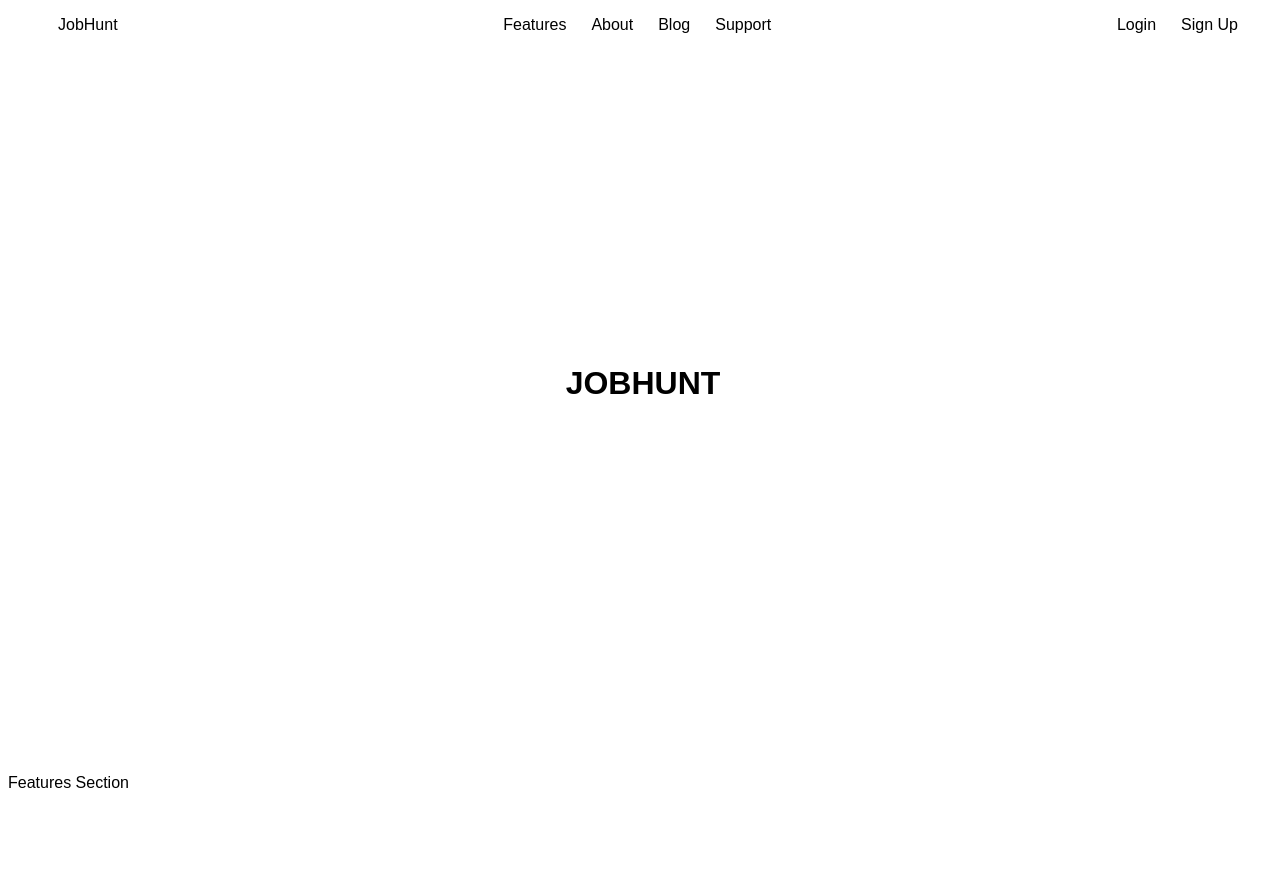
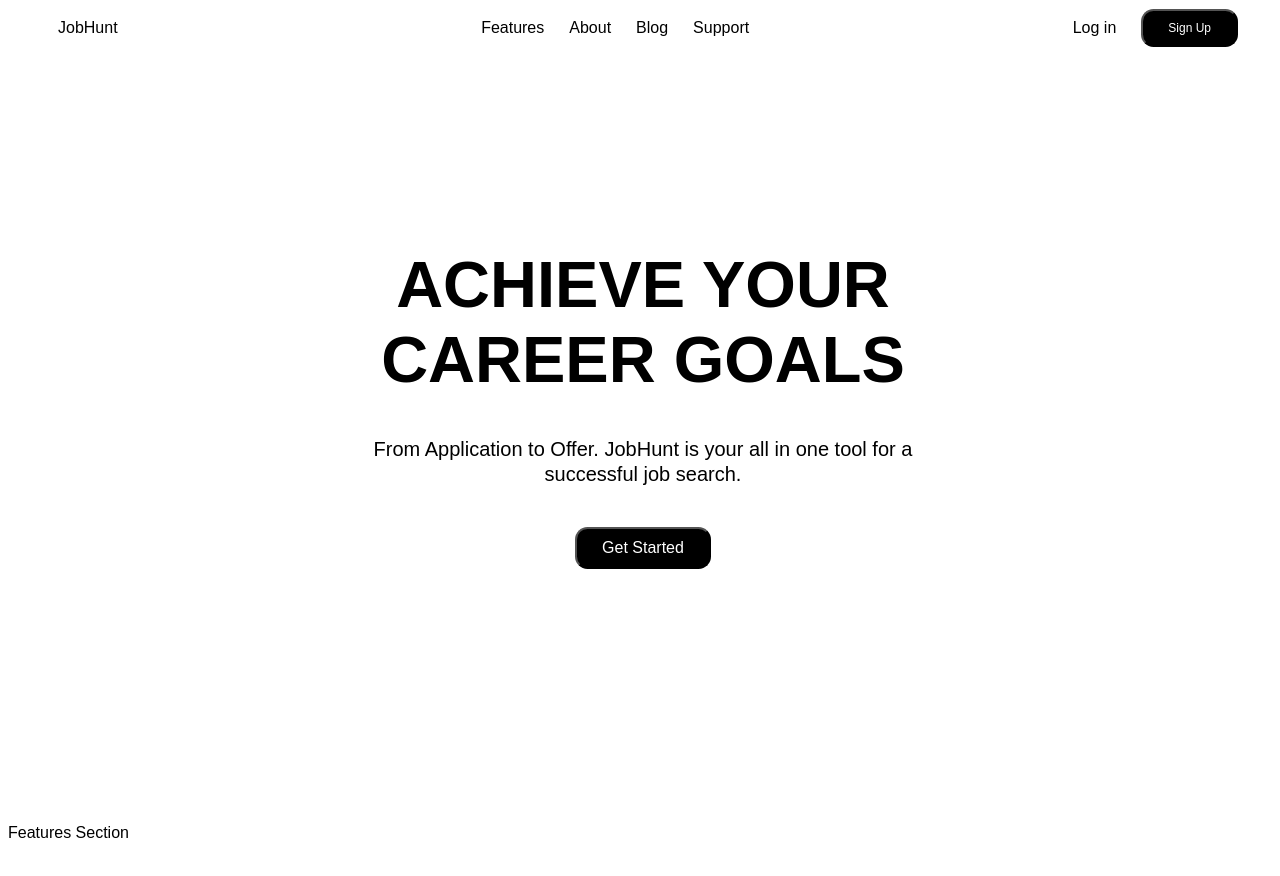
Before and after one commit to mosierkyle/job_hunt, a React (Create React App) app in the folder frontend/: page / in a window 1280 px wide. Shown: the top 876 px of the page. Built offline with nearby package versions, Linux system fonts and the light colour scheme.

Commit message:
Hero Page

```diff
--- a/frontend/src/pages/landing/components/about/page.module.css
+++ b/frontend/src/pages/landing/components/about/page.module.css
@@ -1,4 +1,4 @@
 .about {
-  height: calc(100vh - 50px);
+  height: calc(100vh - 56px);
   width: 100vw;
 }
--- /dev/null
+++ b/frontend/src/pages/landing/components/button/index.tsx
@@ -0,0 +1,19 @@
+import React from 'react';
+import styles from './page.module.css';
+
+interface ButtonProps {
+  text: string;
+  fontSize: number;
+}
+
+const Button: React.FC<ButtonProps> = ({ text, fontSize = 16 }) => {
+  return (
+    <>
+      <button style={{ fontSize: `${fontSize}px` }} className={styles.button}>
+        {text}
+      </button>
+    </>
+  );
+};
+
+export default Button;
--- /dev/null
+++ b/frontend/src/pages/landing/components/button/page.module.css
@@ -0,0 +1,15 @@
+.button {
+  padding: 10px 25px;
+  background-color: #000;
+  color: #fff;
+  border-radius: 12.5px;
+  cursor: pointer;
+}
+
+.button:hover {
+  background-color: rgba(0, 0, 0, 0.8);
+}
+
+.button:active {
+  background-color: #000;
+}
--- a/frontend/src/pages/landing/components/features/page.module.css
+++ b/frontend/src/pages/landing/components/features/page.module.css
@@ -1,4 +1,4 @@
 .features {
-  height: calc(100vh - 50px);
+  height: calc(100vh - 56px);
   width: 100vw;
 }
--- a/frontend/src/pages/landing/components/hero/index.tsx
+++ b/frontend/src/pages/landing/components/hero/index.tsx
@@ -1,10 +1,15 @@
 import React from 'react';
 import styles from './page.module.css';
+import Button from '../button';
 
 const Hero: React.FC = () => {
   return (
     <div className={styles.hero}>
-      <h1>JOBHUNT</h1>
+      <h1 className={styles.heroText}>ACHIEVE YOUR CAREER GOALS</h1>
+      <h3 className={styles.heroSecondaryText}>
+        From Application to Offer. JobHunt is your all in one tool for a successful job search.
+      </h3>
+      <Button fontSize={16} text="Get Started"></Button>
     </div>
   );
 };
--- a/frontend/src/pages/landing/components/hero/page.module.css
+++ b/frontend/src/pages/landing/components/hero/page.module.css
@@ -1,9 +1,26 @@
 .hero {
-  height: calc(100vh - 50px);
+  height: calc(100vh);
   width: calc(100vw - 10px);
   display: flex;
   flex-direction: column;
   align-items: center;
   justify-content: center;
   overflow-x: auto;
+  gap: 40px;
 }
+
+.heroText {
+  font-size: 65px;
+  width: 50%;
+  text-align: center;
+  margin: 0;
+}
+
+.heroSecondaryText {
+  font-size: 20px;
+  width: 50%;
+  text-align: center;
+  font-weight: 200;
+  line-height: 25px;
+  margin: 0;
+}
--- a/frontend/src/pages/landing/components/nav/index.tsx
+++ b/frontend/src/pages/landing/components/nav/index.tsx
@@ -2,6 +2,7 @@ import React from 'react';
 import styles from './page.module.css';
 import { ActiveSection } from '../../../../types/global';
 import { Link } from 'react-scroll';
+import Button from '../button';
 
 interface NavBarProps {
   activeSection: ActiveSection;
@@ -21,24 +22,17 @@ const NavBar: React.FC<NavBarProps> = ({ activeSection }) => {
         {sections.map((section) => {
           return (
             <li key={section} className={styles.link}>
-              <Link
-                to={section}
-                smooth={true}
-                duration={500}
-                style={{
-                  textDecoration: activeSection === section ? 'underline' : 'none',
-                  cursor: 'pointer',
-                }}
-              >
+              <Link to={section} smooth={true} duration={500}>
                 {section}
+                {activeSection === section && <div className={styles.activeLink}></div>}
               </Link>
             </li>
           );
         })}
       </ul>
       <div className={styles.user}>
-        <div>Login</div>
-        <div>Sign Up</div>
+        <div>Log in</div>
+        <Button text="Sign Up" fontSize={12}></Button>
       </div>
     </nav>
   );
--- a/frontend/src/pages/landing/components/nav/page.module.css
+++ b/frontend/src/pages/landing/components/nav/page.module.css
@@ -8,6 +8,7 @@
   top: 0;
   background-color: #ffff;
   z-index: 999;
+  height: 56px;
 }
 
 .links {
@@ -15,6 +16,22 @@
   align-items: center;
   gap: 25px;
   list-style: none;
+}
+
+.link {
+  position: relative;
+  cursor: pointer;
+  width: fit-content;
+}
+
+.activeLink {
+  content: '';
+  background: #9d34da;
+  width: 30px;
+  height: 2px;
+  position: absolute;
+  bottom: -4px;
+  left: 0;
 }
 
 .user {
```
Also changed, not shown: frontend/public/color-pallet.txt (added).
